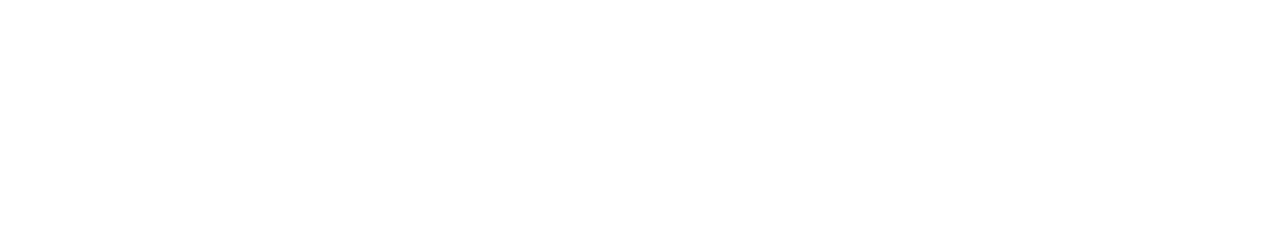
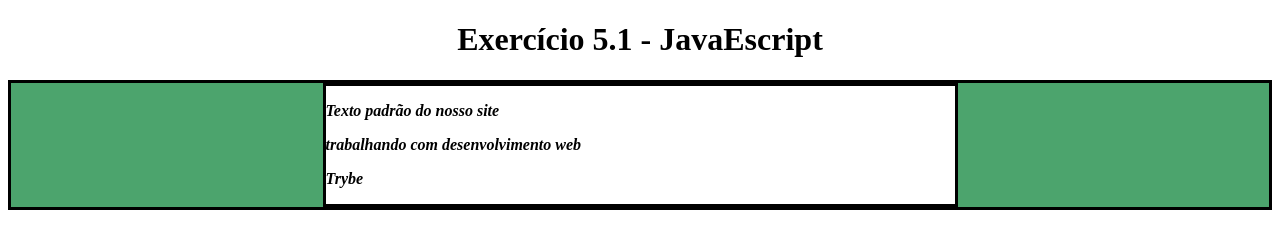
Before and after one commit to RobertoHortaFilho/trybeExercicios, a plain HTML site: page fundamentos/bloco5-js-dom-Eventos/selectors-dia1/index.html in a window 1280 px wide. Drawn offline with Linux system fonts and the light colour scheme.

Commit message:
dia 1 finalizado

```diff
--- a/fundamentos/bloco5-js-dom-Eventos/selectors-dia1/index.html
+++ b/fundamentos/bloco5-js-dom-Eventos/selectors-dia1/index.html
@@ -1,17 +1,76 @@
 <!DOCTYPE html>
-<html lang="en">
-<head>
-    <meta charset="UTF-8">
-    <meta http-equiv="X-UA-Compatible" content="IE=edge">
-    <meta name="viewport" content="width=device-width, initial-scale=1.0">
-    <title>selectors</title>
-</head>
-<body>
+<html>
+  <head>
+    <meta charset="UTF-8" />
+    <meta name="viewport" content="width=device-width" />
+    <title>Exercício 5.1</title>
+
+    <style>
+      main, section {
+        border-color: black;
+        border-style: solid;
+      }
+
+      .title {
+        text-align: center;
+    }
+
+    .main-content {
+        background-color: yellow;
+    }
+
+    .main-content .center-content {
+        background-color: red;
+        width: 50%;
+        margin: 0 auto;
+    }
 
 
+      .main-content .center-content p {
+        font-style: italic;
+      }
+    </style>
+  </head>
+  <body>
+    <header>
+      <h1 class="title">Exercício 5.1 - JavaEscripito </h1>
+    </header>
+    <main class="main-content">
+      <section class="center-content">
+        <p>Texto padrão do nosso site</p>
+        <p>-----</p>
+        <p>Trybe</p>
+      </section>
+    </main>
     <script>
+        /*
+        Aqui você vai modificar os elementos já existentes utilizando apenas as funções:
+        - document.getElementById()
+        - document.getElementsByClassName()
+        - document.getElementsByTagName()
+ Crie uma função que mude o texto na tag <p> para uma descrição de como você se vê daqui a 2 anos. (Não gaste tempo pensando no texto e sim realizando o exercício)
+ Crie uma função que mude a cor do quadrado amarelo para o verde da Trybe (rgb(76,164,109)).
+ Crie uma função que mude a cor do quadrado vermelho para branco.
+ Crie uma função que corrija o texto da tag <h1>.
+ Crie uma função que modifique todo o texto da tag <p> para maiúsculo.
+ Crie uma função que exiba o conteúdo de todas as tags <p> no console.
+        */
+       const paragrafos = document.getElementsByTagName('p')
+       paragrafos[1].innerText = 'trabalhando com desenvolvimento web'
 
+       const mainContent = document.getElementsByClassName('main-content')[0]
+       mainContent.style.backgroundColor = 'rgb(76,164,109)'
 
+       const centerContent = document.getElementsByClassName('center-content')[0]
+       centerContent.style.backgroundColor = 'white'
+
+       const titulo = document.getElementsByTagName('h1')[0]
+       titulo.innerText = 'Exercício 5.1 - JavaEscript'
+
+       for (let i = 0; i< paragrafos.length; i++){
+           paragrafos[i].style.fontWeight = 'bold'
+           console.log("tag numero " + i,paragrafos[i] )
+       }
     </script>
-</body>
+  </body>
 </html>
```
